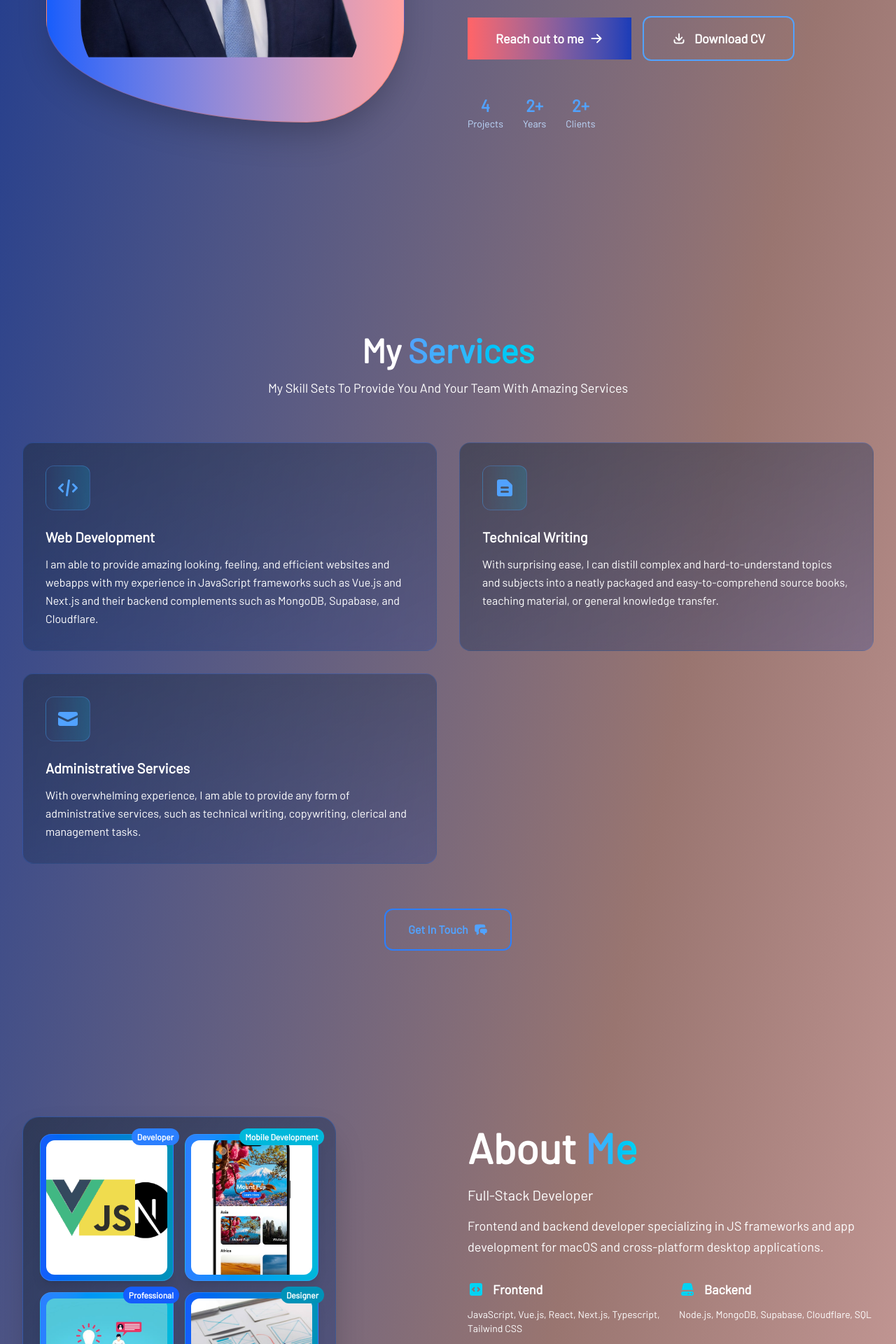
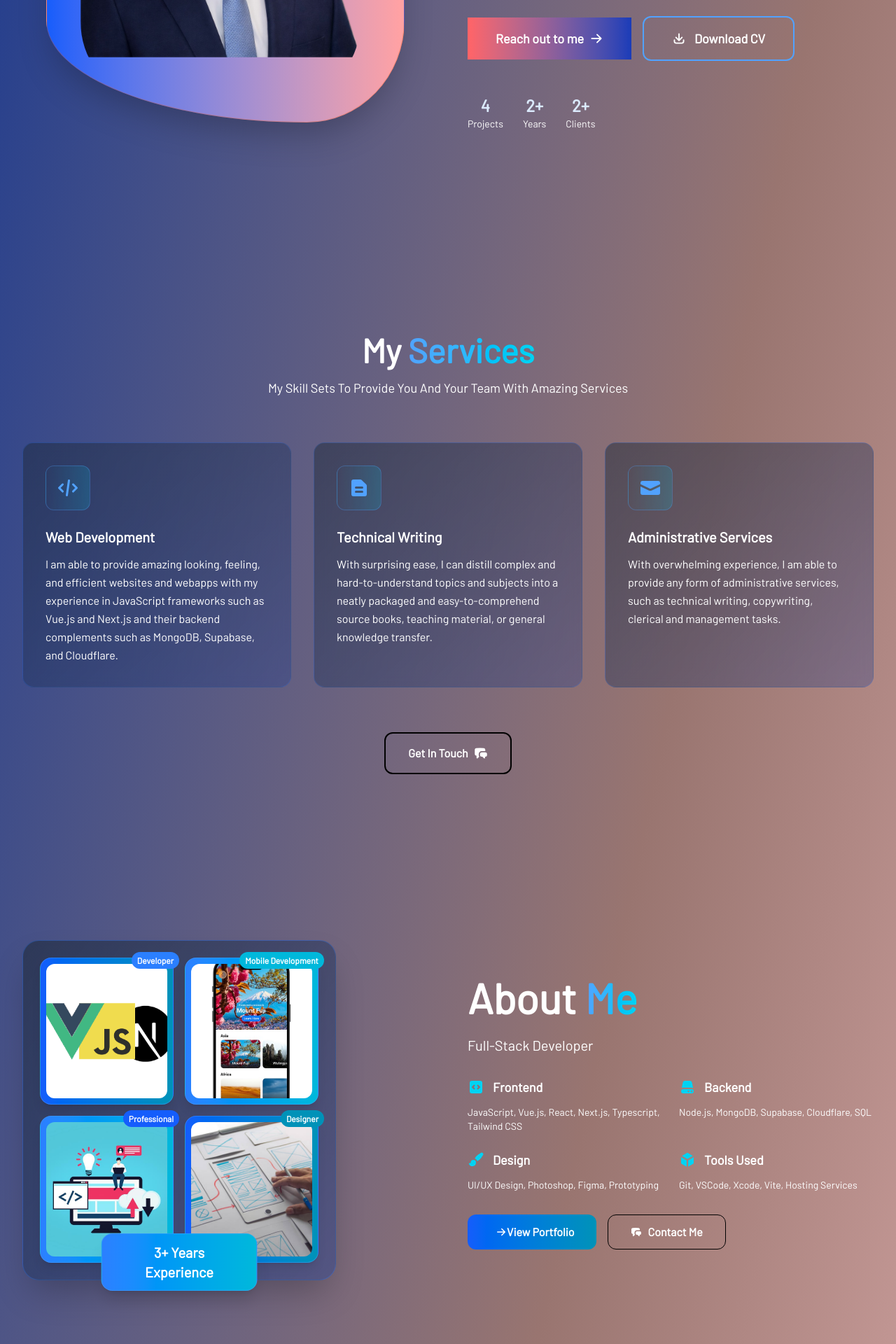
Before and after one commit to ttPuck/Portfolio, a Vue app: page / in a window 1280 px wide. Shown: the part 560-2480 px from the top of the page at 70% size. Built offline with nearby package versions, Linux system fonts and the light colour scheme.

Commit message:
Sandbox 3
update(app): Updated border color for buttons, changed font color

update(AboutMe): updated text, got rid of redundant elements

```diff
--- a/src/components/AboutMe.vue
+++ b/src/components/AboutMe.vue
@@ -73,14 +73,6 @@
               Full-Stack Developer
             </p>
           </div>
-          <p
-            class="text-white pt-4 text-center lg:text-left text-lg leading-relaxed"
-            data-aos="fade-left"
-            data-aos-delay="600"
-          >
-            Frontend and backend developer specializing
-            in JS frameworks and app development for macOS and cross-platform desktop applications.
-          </p>
           <div
             class="grid grid-cols-1 sm:grid-cols-2 gap-6 pt-8"
             data-aos="fade-up"
@@ -242,7 +234,7 @@ const ctaButtons = [
     text: "Contact Me",
     icon: ChatBubbleLeftRightIcon,
     iconclass: `mr-2`,
-    classes: `border border-white text-blue-100
+    classes: `border border-black text-white
         hover:bg-blue-400/10`,
   },
 ];
--- a/src/components/Contact.vue
+++ b/src/components/Contact.vue
@@ -10,7 +10,7 @@
             Touch
           </span>
         </h2>
-        <p class="text-blue-200 text-lg">
+        <p class="text-white text-lg">
           Let's Work Together On Your Next Project
         </p>
       </div>
@@ -55,7 +55,7 @@
                 </label>
                 <input
                   type="text"
-                  class="w-full bg-gray500/20 border border-blue-500/30 rounded-xl px-4 py-3 text-white placeholder-blue-400 focus:border-cyan-200 focus:outline-none transition-all"
+                  class="w-full bg-gray500/20 border border-black rounded-xl px-4 py-3 text-white placeholder-blue-400 focus:border-cyan-200 focus:outline-none transition-all"
                 />
               </div>
               <div>
@@ -64,7 +64,7 @@
                 </label>
                 <input
                   type="email"
-                  class="w-full bg-gray500/20 border border-blue-500/30 rounded-xl px-4 py-3 text-white placeholder-blue-400 focus:border-cyan-200 focus:outline-none transition-all"
+                  class="w-full bg-gray500/20 border border-black rounded-xl px-4 py-3 text-white placeholder-blue-400 focus:border-cyan-200 focus:outline-none transition-all"
                 />
               </div>
               <div>
@@ -73,7 +73,7 @@
                 </label>
                 <input
                   type="text"
-                  class="w-full bg-gray500/20 border border-blue-500/30 rounded-xl px-4 py-3 text-white placeholder-blue-400 focus:border-cyan-200 focus:outline-none transition-all"
+                  class="w-full bg-gray500/20 border border-black rounded-xl px-4 py-3 text-white placeholder-blue-400 focus:border-cyan-200 focus:outline-none transition-all"
                 />
               </div>
             </div>
@@ -83,7 +83,7 @@
               </label>
               <textarea
                 rows="5"
-                class="w-full bg-gray500/20 border border-blue-500/30 rounded-xl px-4 py-3 text-white placeholder-blue-400 focus:border-cyan-200 focus:outline-none transition-all"
+                class="w-full bg-gray500/20 border border-black rounded-xl px-4 py-3 text-white placeholder-blue-400 focus:border-cyan-200 focus:outline-none transition-all"
               >
               </textarea>
             </div>
--- a/src/components/MeSection.vue
+++ b/src/components/MeSection.vue
@@ -40,7 +40,7 @@
               >😀
             </h1>
             <p
-              class="text-blue-200 font-medium text-lg md:text-xl mt-4"
+              class="text-white font-medium text-lg md:text-xl mt-4"
               data-aos="fade-right"
               data-aos-delay="80"
             ></p>
@@ -97,16 +97,16 @@
             data-aos-delay="300"
           >
             <div class="text-center">
-              <div class="text-2xl font-bold text-blue-400">4</div>
-              <div class="text-blue-200 text-sm">Projects</div>
+              <div class="text-2xl font-bold text-blue-100">4</div>
+              <div class="text-white text-sm">Projects</div>
             </div>
             <div class="text-center">
-              <div class="text-2xl font-bold text-blue-400">2+</div>
-              <div class="text-blue-200 text-sm">Years</div>
+              <div class="text-2xl font-bold text-blue-100">2+</div>
+              <div class="text-white text-sm">Years</div>
             </div>
             <div class="text-center">
-              <div class="text-2xl font-bold text-blue-400">2+</div>
-              <div class="text-blue-200 text-sm">Clients</div>
+              <div class="text-2xl font-bold text-blue-100">2+</div>
+              <div class="text-white text-sm">Clients</div>
             </div>
           </div>
         </div>
--- a/src/components/Projects.vue
+++ b/src/components/Projects.vue
@@ -10,7 +10,7 @@
             Projects
           </span>
         </h2>
-        <p class="text-blue-200 text-lg max-w-2xl mx-auto">
+        <p class="text-white text-lg max-w-2xl mx-auto">
           A Collection Of My Projects, With Both Public And Private Source Code
         </p>
       </div>
@@ -85,7 +85,7 @@
           </button>
           <button
            @click="scrollToContact"
-            class="px-8 py-4 rounded-xl border-2 border-white text-blue-100 font-semibold hover:bg-blue-400/10 transition-all duration-300 flex items-center"
+            class="px-8 py-4 rounded-xl border-2 border-black text-blue-100 font-semibold hover:bg-blue-400/10 transition-all duration-300 flex items-center"
           >
             <ChatBubbleLeftRightIcon class="w-5 h-5 mr-2" />
             Discuss Project
--- a/src/components/Services.vue
+++ b/src/components/Services.vue
@@ -18,7 +18,7 @@
          My Skill Sets To Provide You And Your Team With Amazing Services
         </p>
       </div>
-      <div class="grid grid-cols-1 md:grid-cols-2 lg:grid-cols-2 gap-8">
+      <div class="grid grid-cols-1 md:grid-cols-2 lg:grid-cols-3 gap-8">
         <div
           v-for="(service, index) in services"
           :key="service.id"
@@ -60,7 +60,7 @@
         <div class="inline-flex flex-col sm:flex-row gap-4 items-center">
           <button
            @click="scrollToContact"
-            class="px-8 py-4 rounded-xl border-2 border-blue-500 text-blue-400 font-semibold hover:bg-blue-400/10 transition-all duration-300 flex items-center"
+            class="px-8 py-4 rounded-xl border-2 border-black text-white font-semibold hover:bg-blue-400/10 transition-all duration-300 flex items-center"
           >
             Get In Touch
             <ChatBubbleLeftRightIcon class="w-5 h-5 ml-2" />
--- a/src/components/Skillset.vue
+++ b/src/components/Skillset.vue
@@ -179,7 +179,7 @@ const experiences = [
     position: "Freelance Full-Stack Developer ",
     company: "Garbero Media",
     period: " 2025 - Present",
-    desc: "Full-stack developer and UI/UX design for multiple websites, the major being a photography portfolio and booking website built with Vue.js and a Node.js backend, featuring a MongoDB customer database and responsive UI. Integrated Plaid Link on the frontend with secure server-side Plaid API workflows for bank-linked payments. Implemented booking, scheduling, and transaction management using RESTful APIs.",
+    desc: "Full-stack developer and UI/UX design for a photography portfolio and booking website built with Vue.js and a Node.js backend, featuring a MongoDB customer database and responsive UI. Integrated Plaid Link on the frontend with secure server-side Plaid API workflows for bank-linked payments. Implemented booking, scheduling, and transaction management using RESTful APIs.",
     borderColor: "border-blue-500/30",
     dotColor: "bg-blue-500",
     borderClass: "border-blue=500/20",
--- a/src/components/Testimonials.vue
+++ b/src/components/Testimonials.vue
@@ -13,7 +13,7 @@
             Testimonials
           </span>
         </h2>
-        <p class="text-blue-200 text-lg">
+        <p class="text-white text-lg">
           What People Say About Working With Me
         </p>
       </div>
@@ -28,7 +28,7 @@
           <div class="flex gap-1 mb-4">
             <StarIcon v-for="n in 5" :key="n" class="w-5 h-5 text-yellow-400" />
           </div>
-          <p class="text-blue-100 text-sm leading-relaxed mb-6">
+          <p class="text-white text-sm leading-relaxed mb-6">
             "{{ testimonial.text }}"
           </p>
           <div class="flex items-center gap-4">
```
